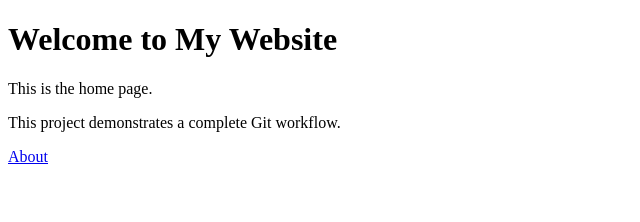
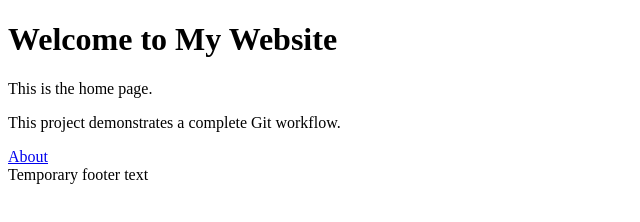
Before and after one commit to ParvamShah1/git-workflow-assignment, a plain HTML site: page index.html in a window 1280 px wide. Shown: the whole page, without its empty margins (0-640 px from the left). Drawn offline with Linux system fonts and the light colour scheme.

Commit message:
Add temporary footer to index.html

```diff
--- a/index.html
+++ b/index.html
@@ -9,5 +9,6 @@
   <p>This is the home page.</p>
   <p>This project demonstrates a complete Git workflow.</p>
   <a href="about.html">About</a>
+  <footer>Temporary footer text</footer>
 </body>
 </html>
```
